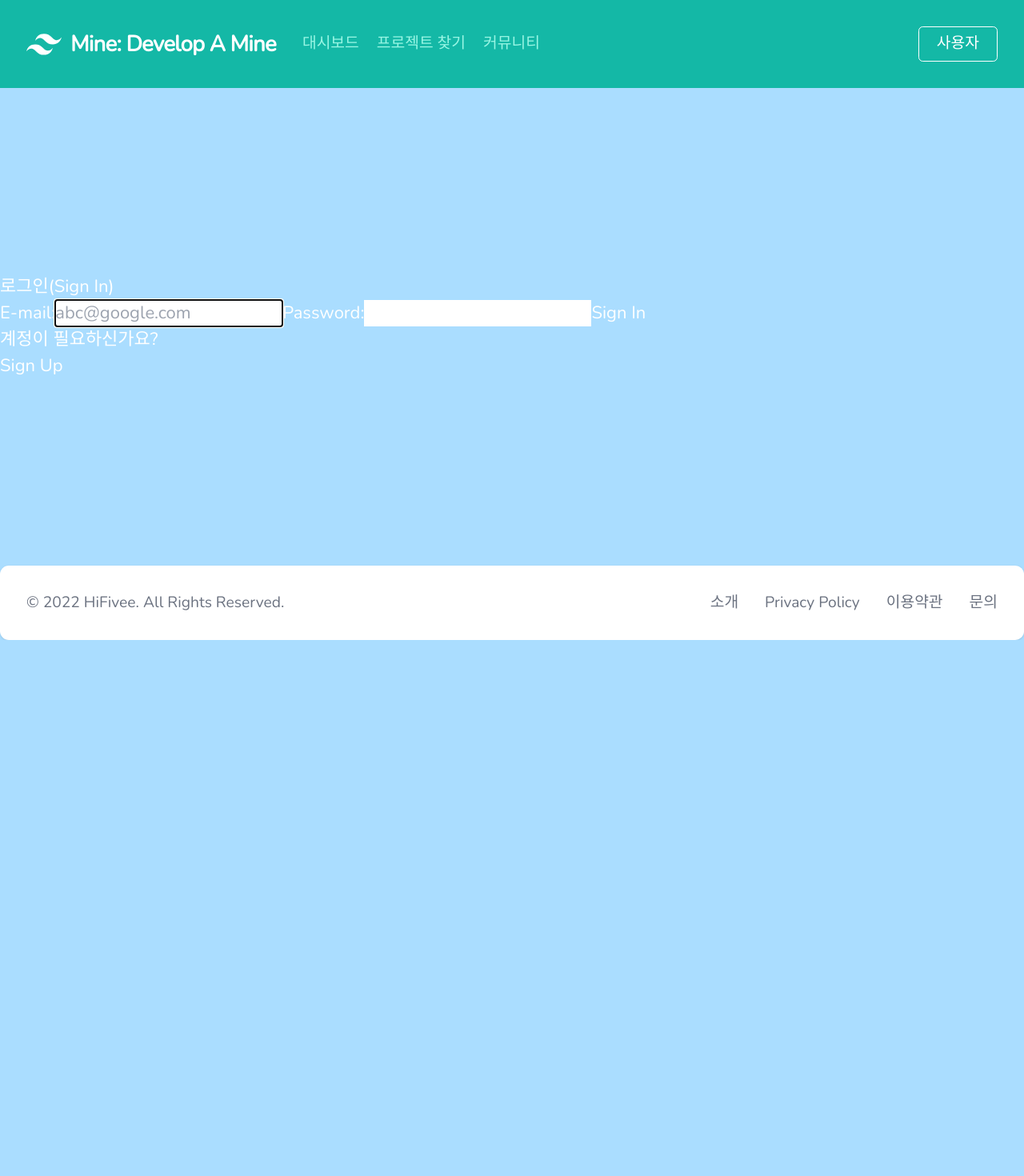
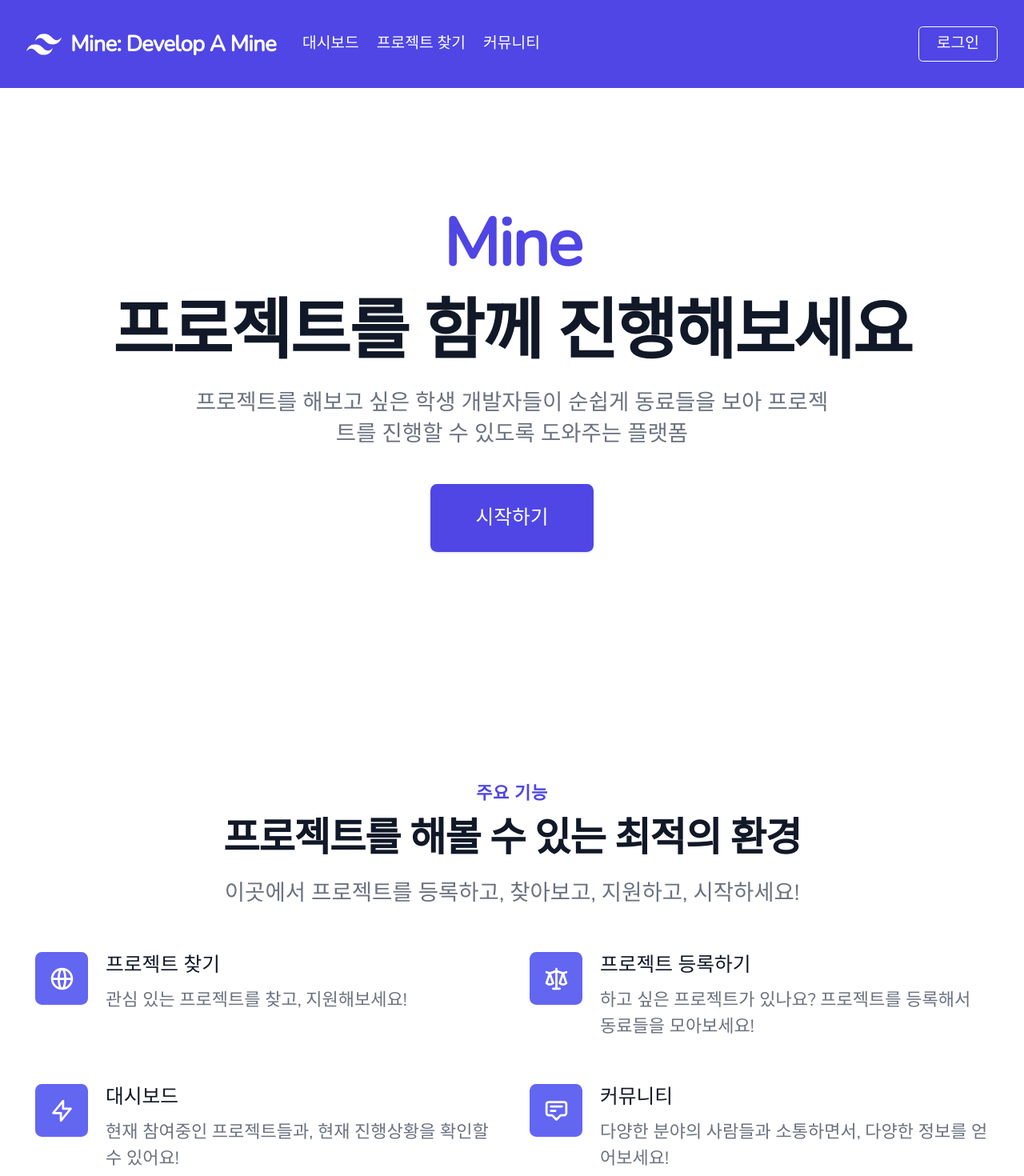
Before and after one commit to HiFivee/Mine-Frontend, a React (Create React App) app: page / in a window 1280 px wide. Before the commit this address led to /login. Shown: the top 1470 px of the page at 80% size. Before the commit the page ends 800 px from the top, so only its background shows below. Built offline with nearby package versions, Linux system fonts and the light colour scheme.

Commit message:
main, login page designed

```diff
--- a/package.json
+++ b/package.json
@@ -8,6 +8,7 @@
     "@fortawesome/free-regular-svg-icons": "^6.1.1",
     "@fortawesome/free-solid-svg-icons": "^6.1.1",
     "@fortawesome/react-fontawesome": "^0.1.18",
+    "@heroicons/react": "^1.0.6",
     "@testing-library/jest-dom": "^5.14.1",
     "@testing-library/react": "^12.0.0",
     "@testing-library/user-event": "^13.2.1",
--- a/src/components/App/App.js
+++ b/src/components/App/App.js
@@ -16,8 +16,8 @@ function App() {
     <div className="App">
       <BrowserRouter>
         <Routes>
-          <Route path = "/" element = {<Loading />}/>
-          <Route path = "/main" element = {<MainPage />}/>
+          {/* <Route path = "/" element = {<Loading />}/> */}
+          <Route path = "/" element = {<MainPage />}/>
           <Route path = "/login" element = {<LoginPage />}/>
           <Route path = "/signup" element = {<SignUpPage />}/>
           <Route path = "/dashboard" element = {<DashboardPage />}/>
--- a/src/components/Auth/Login.js
+++ b/src/components/Auth/Login.js
@@ -85,7 +85,7 @@ const Login = () => {
             setPwd('');
 
             //navigate( from, { replace: true });
-            navigate("/main");
+            navigate("/");
 
         } catch (err) {
             if (!err?.response) {
@@ -103,10 +103,17 @@ const Login = () => {
 
     return (
         <section>
+            <div className="sm:text-center lg:text-center">
+                <h1 className="text-4xl tracking-tight font-extrabold text-gray-900 sm:text-5xl md:text-6xl">
+                <span className="block xl:inline mb-10">로그인</span>
+                </h1>
+            </div>
+            <form onSubmit={handleSubmit} className="mx-auto max-w-sm bg-white shadow-md rounded px-8 pt-6 pb-8 mb-4 flex flex-col lg">
                 <p ref={errRef} className={errMsg ? "errmsg" : "offscreen"} aria-live="assertive">{errMsg}</p>
-        <h1>로그인(Sign In)</h1>
-        <form onSubmit={handleSubmit}>
-            <label htmlFor="Email">E-mail:</label>
+                <div className="mb-4">
+                <label className="block text-grey-darker text-sm font-bold mb-2" htmlFor="username">
+                    E-mail
+                </label>
                 <input
                     type="email"
                     id="username"
@@ -116,28 +123,33 @@ const Login = () => {
                     value={email}
                     required
                     placeholder='abc@google.com'
-            />
-
-            <label htmlFor="password">Password:</label>
+                    className="shadow appearance-none border rounded w-full py-2 px-3 text-grey-darker"></input>
+                </div>
+                <div className="mb-6">
+                <label className="block text-grey-darker text-sm font-bold mb-2" htmlFor="password">
+                    Password
+                </label>
                 <input
                     type="password"
                     id="password"
                     onChange={(e) => setPwd(e.target.value)}
                     value={pwd}
                     required
-            />
-            <button>Sign In</button>
+                    placeholder="******************"
+                    className="shadow appearance-none border border-red rounded w-full py-2 px-3 text-grey-darker mb-3"></input>
+                <p className="text-red text-xs italic">Please choose a password.</p>
+                </div>
+                <div className="flex items-center justify-between">
+                <button className="bg-indigo-600 hover:bg-blue-dark text-white font-bold py-2 px-4 rounded">
+                    로그인
+                </button>
+                <a className="inline-block align-baseline font-bold text-sm text-blue hover:text-blue-darker" href="#">
+                    비밀번호를 잊으셨나요?
+                </a>
+                </div>
             </form>
-        <p>
-            계정이 필요하신가요?<br/>
-            {/* (Need an Account?)<br /> */}
-            <span className="line">
-                <Link to="/AccountCreate">Sign Up</Link>
-            </span>
-        </p>
         </section>
-
-    )
+    );
 }
 
 export default Login;
--- a/src/components/fixed/Footer.js
+++ b/src/components/fixed/Footer.js
@@ -2,21 +2,21 @@ import React, { useEffect } from 'react';
 
 function Footer() {
     return (
-        <footer class="p-4 bg-white rounded-lg shadow md:flex md:items-center md:justify-between md:p-6 dark:bg-gray-800">
-            <span class="text-sm text-gray-500 sm:text-center dark:text-gray-400">© 2022 <a href="https://github.com/HiFivee" class="hover:underline">HiFivee</a>. All Rights Reserved.
+        <footer className="p-4 bg-white rounded-lg shadow md:flex md:items-center md:justify-between md:p-6 dark:bg-gray-800">
+            <span className="text-sm text-gray-500 sm:text-center dark:text-gray-400">© 2022 <a href="https://github.com/HiFivee" className="hover:underline">HiFivee</a>. All Rights Reserved.
             </span>
-            <ul class="flex flex-wrap items-center mt-3 text-sm text-gray-500 dark:text-gray-400 sm:mt-0">
+            <ul className="flex flex-wrap items-center mt-3 text-sm text-gray-500 dark:text-gray-400 sm:mt-0">
                 <li>
-                    <a href="#" class="mr-4 hover:underline md:mr-6 ">소개</a>
+                    <a href="#" className="mr-4 hover:underline md:mr-6 ">소개</a>
                 </li>
                 <li>
-                    <a href="#" class="mr-4 hover:underline md:mr-6">Privacy Policy</a>
+                    <a href="#" className="mr-4 hover:underline md:mr-6">Privacy Policy</a>
                 </li>
                 <li>
-                    <a href="#" class="mr-4 hover:underline md:mr-6">이용약관</a>
+                    <a href="#" className="mr-4 hover:underline md:mr-6">이용약관</a>
                 </li>
                 <li>
-                    <a href="#" class="hover:underline">문의</a>
+                    <a href="#" className="hover:underline">문의</a>
                 </li>
             </ul>
         </footer>
--- a/src/components/fixed/Header.js
+++ b/src/components/fixed/Header.js
@@ -1,11 +1,12 @@
 import React, { useEffect } from 'react';
 import {Navbar, Nav, NavDropdown} from 'react-bootstrap';
 import {Link} from 'react-router-dom';
+import { getCookie } from '../../utils/api/cookie';
 
 function Header()
 {
     return (
-        <nav className="flex items-center justify-between flex-wrap bg-teal-500 p-6">
+        <nav className="flex items-center justify-between flex-wrap bg-indigo-600 p-6">
             <div className="flex items-center flex-shrink-0 text-white mr-6">
                 <svg className="fill-current h-8 w-8 mr-2" width="54" height="54" viewBox="0 0 54 54" xmlns="http://www.w3.org/2000/svg"><path d="M13.5 22.1c1.8-7.2 6.3-10.8 13.5-10.8 10.8 0 12.15 8.1 17.55 9.45 3.6.9 6.75-.45 9.45-4.05-1.8 7.2-6.3 10.8-13.5 10.8-10.8 0-12.15-8.1-17.55-9.45-3.6-.9-6.75.45-9.45 4.05zM0 38.3c1.8-7.2 6.3-10.8 13.5-10.8 10.8 0 12.15 8.1 17.55 9.45 3.6.9 6.75-.45 9.45-4.05-1.8 7.2-6.3 10.8-13.5 10.8-10.8 0-12.15-8.1-17.55-9.45-3.6-.9-6.75.45-9.45 4.05z"/></svg>
                 <span className="font-semibold text-xl tracking-tight">Mine: Develop A Mine</span>
@@ -17,18 +18,21 @@ function Header()
             </div>
             <div className="w-full block flex-grow lg:flex lg:items-center lg:w-auto">
                 <div className="text-sm lg:flex-grow">
-                <Link to="/dashboard" className="block mt-4 lg:inline-block lg:mt-0 text-teal-200 hover:text-white mr-4">
+                <Link to="/dashboard" className="block mt-4 lg:inline-block lg:mt-0 text-white hover:text-white mr-4">
                     대시보드
                 </Link>
-                <Link to="/project/create" className="block mt-4 lg:inline-block lg:mt-0 text-teal-200 hover:text-white mr-4">
+                <Link to="/project/create" className="block mt-4 lg:inline-block lg:mt-0 text-white hover:text-white mr-4">
                     프로젝트 찾기
                 </Link>
-                <Link to="/community" className="block mt-4 lg:inline-block lg:mt-0 text-teal-200 hover:text-white">
+                <Link to="/community" className="block mt-4 lg:inline-block lg:mt-0 text-white hover:text-white">
                     커뮤니티
                 </Link>
                 </div>
                 <div>
-                <Link to="#" className="inline-block text-sm px-4 py-2 leading-none border rounded text-white border-white hover:border-transparent hover:text-teal-500 hover:bg-white mt-4 lg:mt-0">사용자</Link>
+                    { getCookie('token') !== undefined ?
+                        <Link to="/login" className="inline-block text-sm px-4 py-2 leading-none border rounded text-white border-white hover:border-transparent hover:text-teal-500 hover:bg-white mt-4 lg:mt-0">Test 님</Link> :
+                        <Link to="/login" className="inline-block text-sm px-4 py-2 leading-none border rounded text-white border-white hover:border-transparent hover:text-teal-500 hover:bg-white mt-4 lg:mt-0">로그인</Link>
+                    }
                 </div>
             </div>
         </nav>
--- /dev/null
+++ b/src/components/main/Features.js
@@ -0,0 +1,62 @@
+import { AnnotationIcon, GlobeAltIcon, LightningBoltIcon, ScaleIcon } from '@heroicons/react/outline'
+
+const featureList = [
+  {
+    name: '프로젝트 찾기',
+    description:
+      '관심 있는 프로젝트를 찾고, 지원해보세요!',
+    icon: GlobeAltIcon,
+  },
+  {
+    name: '프로젝트 등록하기',
+    description:
+      '하고 싶은 프로젝트가 있나요? 프로젝트를 등록해서 동료들을 모아보세요!',
+    icon: ScaleIcon,
+  },
+  {
+    name: '대시보드',
+    description:
+      '현재 참여중인 프로젝트들과, 현재 진행상황을 확인할 수 있어요!',
+    icon: LightningBoltIcon,
+  },
+  {
+    name: '커뮤니티',
+    description:
+      '다양한 분야의 사람들과 소통하면서, 다양한 정보를 얻어보세요!',
+    icon: AnnotationIcon,
+  },
+]
+
+export default function Features() {
+  return (
+    <div className="py-12 bg-white">
+      <div className="max-w-7xl mx-auto px-4 sm:px-6 lg:px-8">
+        <div className="lg:text-center">
+          <h2 className="text-base text-indigo-600 font-semibold tracking-wide uppercase">주요 기능</h2>
+          <p className="mt-2 text-3xl leading-8 font-extrabold tracking-tight text-gray-900 sm:text-4xl">
+            프로젝트를 해볼 수 있는 최적의 환경
+          </p>
+          <p className="mt-4 max-w-2xl text-xl text-gray-500 lg:mx-auto">
+            이곳에서 프로젝트를 등록하고, 찾아보고, 지원하고, 시작하세요!
+          </p>
+        </div>
+
+        <div className="mt-10">
+          <dl className="space-y-10 md:space-y-0 md:grid md:grid-cols-2 md:gap-x-8 md:gap-y-10">
+            {featureList.map((feature) => (
+              <div key={feature.name} className="relative">
+                <dt>
+                  <div className="absolute flex items-center justify-center h-12 w-12 rounded-md bg-indigo-500 text-white">
+                    <feature.icon className="h-6 w-6" aria-hidden="true" />
+                  </div>
+                  <p className="ml-16 text-lg leading-6 font-medium text-gray-900">{feature.name}</p>
+                </dt>
+                <dd className="mt-2 ml-16 text-base text-gray-500">{feature.description}</dd>
+              </div>
+            ))}
+          </dl>
+        </div>
+      </div>
+    </div>
+  )
+}
--- /dev/null
+++ b/src/components/main/Hero.js
@@ -0,0 +1,26 @@
+export default function Hero() {
+    return (
+      <main className="mt-10 mx-auto max-w-7xl px-4 sm:mt-12 sm:px-6 md:mt-16 lg:mt-20 lg:px-8 xl:mt-28 mb-40">
+      <div className="sm:text-center lg:text-center">
+        <h1 className="text-4xl tracking-tight font-extrabold text-gray-900 sm:text-5xl md:text-6xl">
+        <span className="block text-indigo-600 mb-5">Mine </span>
+          <span className="block xl:inline">프로젝트를 함께 진행해보세요</span>
+
+        </h1>
+        <p className="mt-3 text-base text-gray-500 sm:mt-5 sm:text-lg sm:max-w-xl sm:mx-auto md:mt-5 md:text-xl lg:text-center">
+          프로젝트를 해보고 싶은 학생 개발자들이 순쉽게 동료들을 보아 프로젝트를 진행할 수 있도록 도와주는 플랫폼
+        </p>
+        <div className="mt-5 sm:mt-8 sm:flex sm:justify-center">
+          <div className="rounded-md shadow">
+            <a
+              href="#"
+              className="w-full flex items-center justify-center px-8 py-3 border border-transparent text-base font-medium rounded-md text-white bg-indigo-600 hover:bg-indigo-700 md:py-4 md:text-lg md:px-10"
+            >
+              시작하기
+            </a>
+          </div>
+        </div>
+      </div>
+    </main>
+    )
+  }
--- a/src/components/pages/DashboardPage.js
+++ b/src/components/pages/DashboardPage.js
@@ -1,4 +1,5 @@
 import React, { useEffect } from 'react';
+import AccountFetch from '../account/AccountFetch';
 import Footer from '../fixed/Footer';
 import Header from '../fixed/Header';
 
@@ -11,7 +12,7 @@ function DashboardPage() {
     return (
       <div className="flex flex-col h-screen justify-between">
         <Header className="h-10"></Header>
-        <div className="mb-auto h-10"></div>
+        <AccountFetch></AccountFetch>
         <Footer className="h-10"></Footer>
       </div>
     );
--- a/src/components/pages/MainPage.js
+++ b/src/components/pages/MainPage.js
@@ -1,6 +1,8 @@
 import React, { useEffect } from 'react';
 import Footer from '../fixed/Footer';
 import Header from '../fixed/Header';
+import Hero from '../main/Hero';
+import Features from '../main/Features';
 
 function MainPage() {
 
@@ -11,7 +13,10 @@ function MainPage() {
     return (
       <div className="flex flex-col h-screen justify-between">
         <Header className="h-10"></Header>
-        <div className="mb-auto h-10"></div>
+        <div className="mb-auto h-auto">
+          <Hero></Hero>
+          <Features></Features>
+        </div>
         <Footer className="h-10"></Footer>
       </div>
     );
--- a/src/index.css
+++ b/src/index.css
@@ -14,10 +14,9 @@
 html {
     font-family: 'Nunito', 'Gowun Dodum', sans-serif;
     font-size: 22px;
-    color: #fff;
 }
 
 body {
     min-height: 100vh;
-    background-color: rgb(170, 221, 255);
+    /* background-color: rgb(170, 221, 255); */
 }
```
Also changed, not shown: 2 other files (tests, documents, lock files or other folders). Lines whose indentation alone changed are shown as unchanged.
